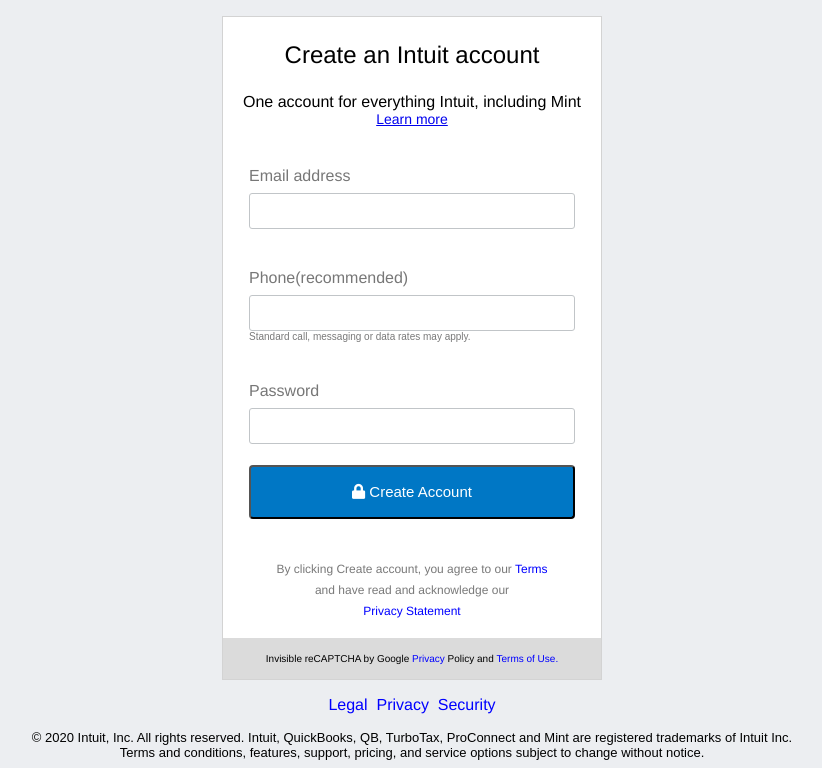
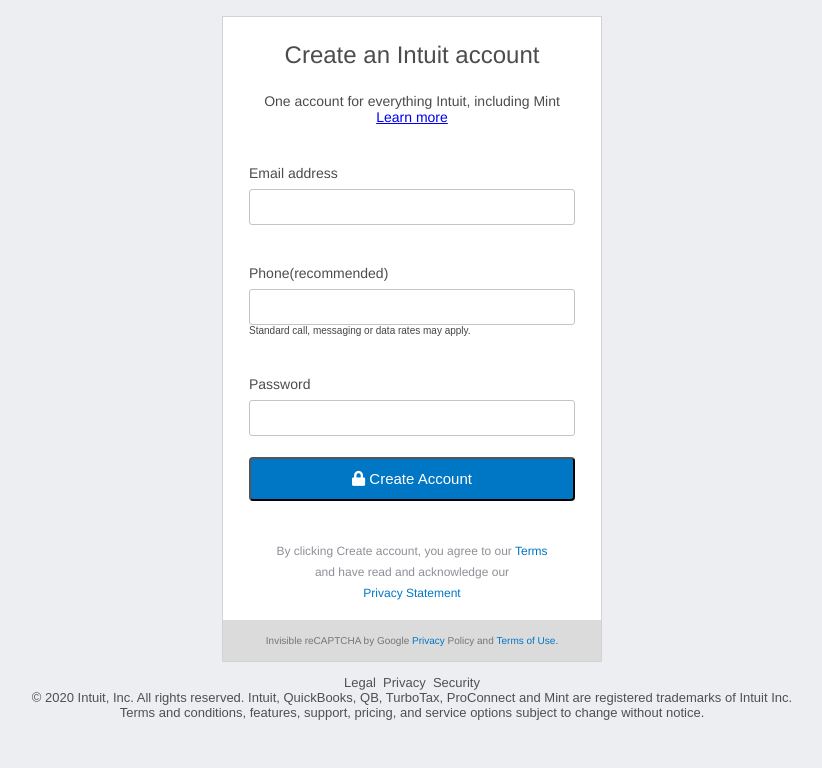
Before and after one commit to Jhdezj/MC-project2, a plain HTML site: page index.html in a window 1280 px wide. Shown: the part 1091-1859 px from the top of the page, without its empty margins (228-1050 px from the left). After the commit the page ends 1819 px from the top, so only its background shows below. Drawn offline with Linux system fonts and the light colour scheme.

Commit message:
format text & update readme file

```diff
--- a/style.css
+++ b/style.css
@@ -56,11 +56,14 @@ header {
 
 /* Login Form */
 .title {
+  color: #4c4c4c;
   font-size: 24px;
   text-align: center;
 }
 
 .text-account {
+  color: #4c4c4c;
+  font-size: 14px;
   margin-bottom: 0;
 }
 
@@ -75,7 +78,6 @@ header {
   border: 1px solid #c1c5c8;
   border-radius: 3px;
   display: block;
-  font-size: 16px;
   height: 32px;
   margin-left: auto;
   margin-right: auto;
@@ -94,7 +96,7 @@ header {
 }
 
 .login-standard {
-  color: #797979;
+  color: #444;
   font-family: Arial, Helvetica, sans-serif;
   font-size: 10px;
   margin-left: auto;
@@ -179,7 +181,7 @@ header {
   display: block;
   font-size: 15px;
   font-weight: bolder;
-  line-height: 50px;
+  line-height: 40px;
   margin-left: auto;
   margin-right: auto;
   padding-bottom: 0;
@@ -190,17 +192,17 @@ header {
 /* code to place in order */
 .input-text {
   box-sizing: border-box;
-  color: #777;
+  color: #4c4c4c;
   display: block;
   font-family: AvenirNext, Avenir, Helvetica Neue, Helvetica, Arial, sans-serif;
-  font-size: 16px;
+  font-size: 14px;
   font-weight: lighter;
   margin: 40px auto 8px auto;
   max-width: 326px;
 }
 
 .final-login-info {
-  color: #797979;
+  color: #8d9096;
   font-family: AvenirNext, Avenir, Helvetica Neue, Helvetica, Arial, sans-serif;
   font-size: 12px;
   line-height: 21px;
@@ -211,6 +213,7 @@ header {
 
 .end-footerInvisible {
   background-color: #dbdbdb;
+  color: #757575;
   font-size: 10px;
   margin-bottom: 0;
   padding-bottom: 15px;
@@ -219,17 +222,20 @@ header {
 }
 
 .blue-text {
-  color: blue;
+  color: #0077c5;
   font-size: 12px;
 }
 
 .final-span-wrap {
-  color: blue;
+  color: #505050;
+  font-size: small;
+  margin-bottom: 0;
   text-align: center;
   width: 100%;
 }
 
 .final-first-line {
+  color: #505050;
   font-family: Arial, Helvetica, sans-serif;
   font-size: small;
   margin-bottom: 0;
@@ -239,6 +245,7 @@ header {
 }
 
 .second-final-line {
+  color: #505050;
   font-family: Arial, Helvetica, sans-serif;
   font-size: small;
   margin: 0 auto 0 auto;
```
Also changed, not shown: images/screenshot.png (added), images/screenshot1.png (deleted), 1 other file.
